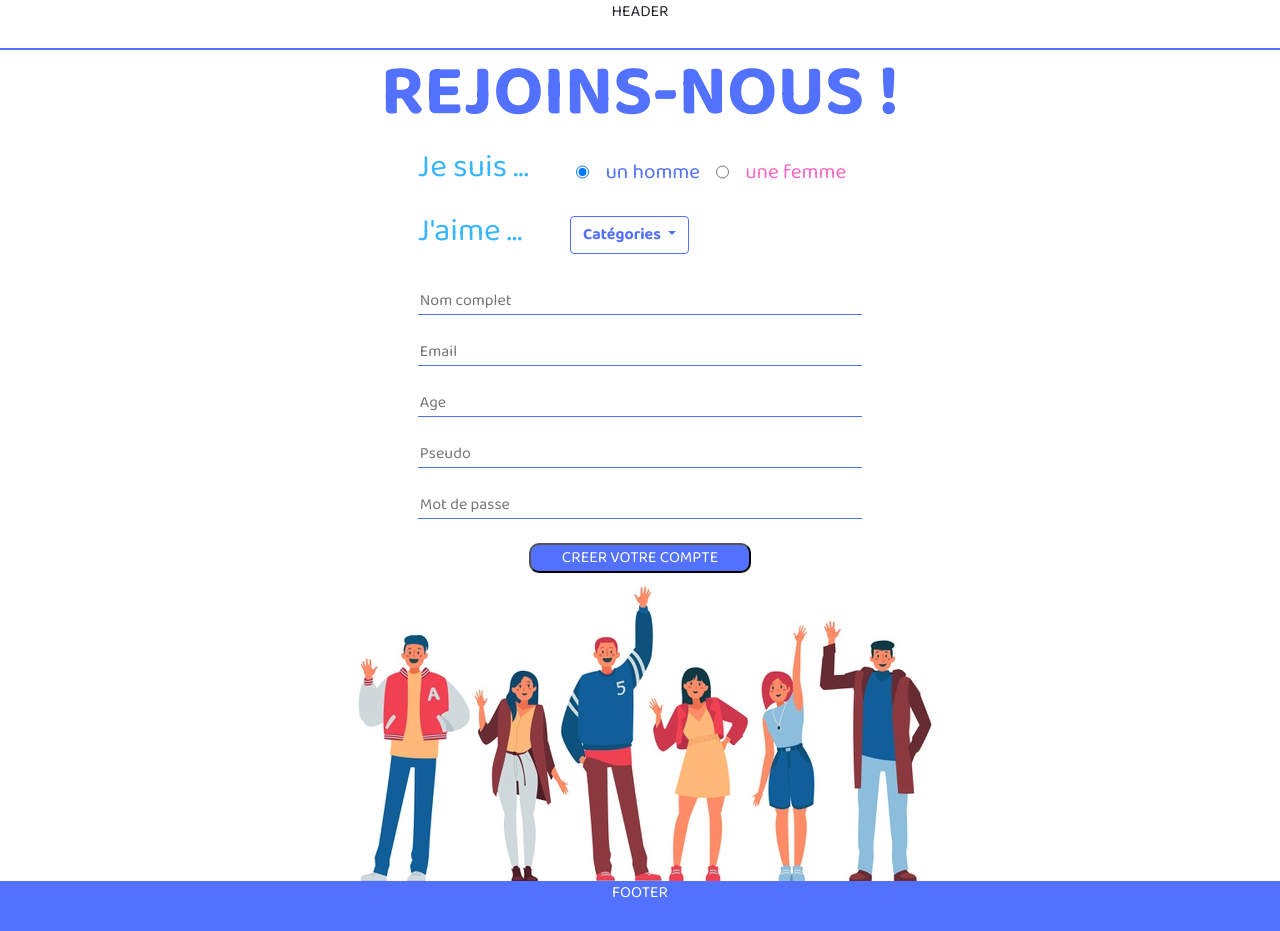
After one commit to JosephIfergan/Meet-in-Marseille, a Symfony app: template templates/inscription.html.twig in a window 1280 px wide. The commit adds this page. Run offline with Twig, Linux system fonts and the light colour scheme; the template is opened without the code that fills it, so the values that code supplies are empty; some libraries are stand-ins or nearby versions.

Commit message:
new push

```diff
--- a/templates/base.html.twig
+++ b/templates/base.html.twig
@@ -3,6 +3,9 @@
     <head>
         <meta charset="UTF-8">
         <title>{% block title %}Welcome!{% endblock %}</title>
+                <link rel="stylesheet" href="./assets/css/style.css">
+                <link rel="stylesheet" href="https://maxcdn.bootstrapcdn.com/bootstrap/4.0.0/css/bootstrap.min.css"
+    integrity="sha384-Gn5384xqQ1aoWXA+058RXPxPg6fy4IWvTNh0E263XmFcJlSAwiGgFAW/dAiS6JXm" crossorigin="anonymous">
         {% block stylesheets %}{% endblock %}
     </head>
     <body>
--- /dev/null
+++ b/templates/inscription.html.twig
@@ -0,0 +1,114 @@
+<!DOCTYPE html>
+<html lang="en">
+
+<head>
+  <meta charset="UTF-8">
+  <meta name="viewport" content="width=device-width, initial-scale=1.0">
+  <title>Document</title>
+  <link rel="stylesheet" href="1_reset.css">
+  <link rel="stylesheet" href="2_normalize.css">
+  <link rel="stylesheet" href="style.css">
+  <!-- BOOTSTRAP -->
+  <link rel="stylesheet" href="https://maxcdn.bootstrapcdn.com/bootstrap/4.0.0/css/bootstrap.min.css"
+    integrity="sha384-Gn5384xqQ1aoWXA+058RXPxPg6fy4IWvTNh0E263XmFcJlSAwiGgFAW/dAiS6JXm" crossorigin="anonymous">
+  <!-- FONT -->
+  <link rel="preconnect" href="https://fonts.gstatic.com">
+  <link href="https://fonts.googleapis.com/css2?family=Baloo+2:wght@400;700&display=swap" rel="stylesheet">
+</head>
+<header>
+  <p class="text-center">HEADER</p>
+</header>
+<body>
+  <h1 class="color-1 text-uppercase text-center display-3 font-weight-bold">rejoins-nous !</h1>
+  <div id="base">
+
+    <div class="d-flex flex-row">
+      <p class="color-2 mr-5 display-5">Je suis ...</p>
+      <input type="radio" id="sexe" name="drone" value="homme" class="bouttonsexe mr-3 mb-2" checked>
+      <label for="homme" class="display-6 mr-3 color-1 align-self-center">un homme</label>
+      <input type="radio" id="sexe" name="drone" value="femme" class="bouttonsexe mr-3  mb-2">
+      <label for="femme" class="display-6 mr-3 color-3 align-self-center">une femme</label>
+    </div>
+
+    <div class="d-flex flex-row">
+      <p class="color-2 mr-5 display-5">J'aime ...</p>
+      <div class="dropdown mt-2">
+        <button class="btn dropdown-toggle font-weight-bold" type="button" id="dropdownCategorieButton"
+          data-toggle="dropdown" aria-haspopup="true" aria-expanded="false">
+          Catégories
+        </button>
+        <div class="dropdown-menu" aria-labelledby="dropdownMenuButton">
+          <!-- <li><a class="dropdown-item" href="#">Sport</a></li> -->
+          <div class="ml-3">
+          <input type="checkbox" class="bouttonsexe mr-3 " id="sport">
+          <label for="homme" class="mr-3 color-1">Sport</label>
+        </div>
+          <div class="ml-3">
+          <input type="checkbox" class="bouttonsexe mr-3 " id="culture">
+          <label for="homme" class="mr-3 color-1">Culture</label>
+        </div>
+          <div class="ml-3">
+          <input type="checkbox" class="bouttonsexe mr-3 " id="nature">
+          <label for="homme" class="mr-3 color-1">Nature</label>
+        </div>
+          <div class="ml-3">
+          <input type="checkbox" class="bouttonsexe mr-3 " id="sortie">
+          <label for="homme" class="mr-3 color-1">Sortie</label>
+        </div>
+          <div class="ml-3">
+          <input type="checkbox" class="bouttonsexe mr-3 " id="jeux">
+          <label for="homme" class="mr-3 color-1">Jeux</label>
+        </div>
+          <div class="ml-3">
+          <input type="checkbox" class="bouttonsexe mr-3 " id="gastronomie">
+          <label for="homme" class="mr-3 color-1">Gastronomie</label>
+        </div>
+        <button class="btn-success d-block m-auto">Valider</button>
+        <input type="hidden" name="formCategorie" value="categorie">
+        </div>
+      </div>
+    </div>
+
+    <form method="POST" action="#form-create" id="form-create" enctype="multipart/form-data"
+      class="d-flex flex-column mt-3">
+      <label>
+        <input type="text" name="nom" required placeholder="Nom complet" maxlength="160">
+      </label>
+      <label>
+        <input type="email" name="email" required placeholder="Email" maxlength="160">
+      </label>
+      <label>
+        <input type="number" name="age" required placeholder="Age" min="10" max="100">
+      </label>
+      <label>
+        <input type="text" name="pseudo" required placeholder="Pseudo" maxlength="160">
+      </label>
+      <label>
+        <input type="password" name="motDePasse" required placeholder="Mot de passe" maxlength="160">
+      </label>
+      <button type="submit">CREER VOTRE COMPTE</button>
+      <!-- PARTIE TECHNIQUE -->
+      <input type="hidden" name="formIdentifiant" value="user">
+      <div>
+        <?php require_once "php/controller/traitement-user.php" ?>
+      </div>
+    </form>
+
+  </div>
+  <img src="assets/img/image-inscription2.png" alt="#" class="mt-2">
+
+  <footer>
+    <p class="text-center">FOOTER</p>
+  </footer>
+  <script src="https://code.jquery.com/jquery-3.2.1.slim.min.js"
+    integrity="sha384-KJ3o2DKtIkvYIK3UENzmM7KCkRr/rE9/Qpg6aAZGJwFDMVNA/GpGFF93hXpG5KkN" crossorigin="anonymous">
+  </script>
+  <script src="https://cdnjs.cloudflare.com/ajax/libs/popper.js/1.11.0/umd/popper.min.js"
+    integrity="sha384-b/U6ypiBEHpOf/4+1nzFpr53nxSS+GLCkfwBdFNTxtclqqenISfwAzpKaMNFNmj4" crossorigin="anonymous">
+  </script>
+  <script src="https://maxcdn.bootstrapcdn.com/bootstrap/4.0.0-beta/js/bootstrap.min.js"
+    integrity="sha384-h0AbiXch4ZDo7tp9hKZ4TsHbi047NrKGLO3SEJAg45jXxnGIfYzk4Si90RDIqNm1" crossorigin="anonymous">
+  </script>
+</body>
+
+</html>
```
Also changed, not shown: public/assets/css/style.css (added), public/assets/img/image-inscription2.png (added), 1 other file.
